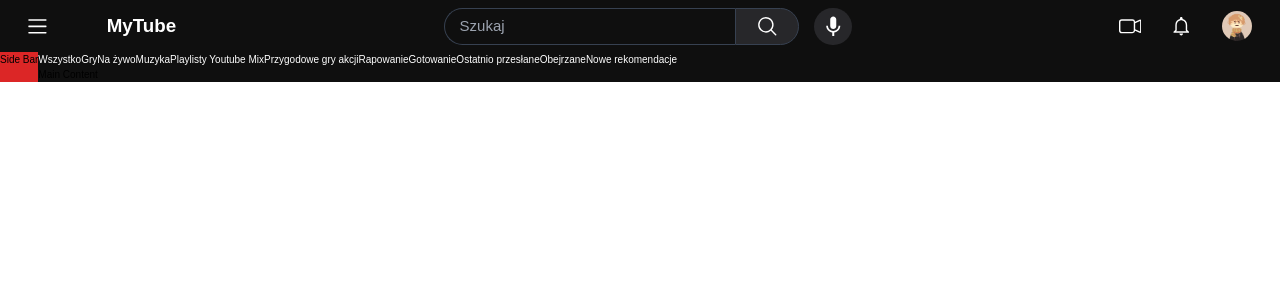
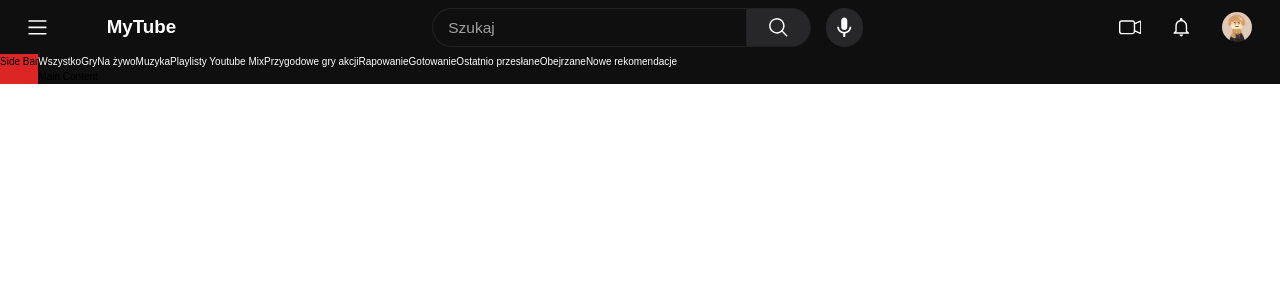
Before and after one commit to Biszku/Tailwind-My-Tube, a React (Vite) app: page / in a window 1280 px wide. Shown: the top 300 px of the page. Built offline with nearby package versions, Linux system fonts and the light colour scheme.

Commit message:
style: change seach bar style

```diff
--- a/src/components/header/searchContainer/searchContainer.tsx
+++ b/src/components/header/searchContainer/searchContainer.tsx
@@ -10,17 +10,17 @@ const SearchContainer = () => {
   const [searchText, setSearchText] = useState("");
   const inputRef = useRef<HTMLInputElement>(null);
   return (
-    <div className="w-1/3 flex items-center justify-end gap-6 text-white py-3">
+    <div className="w-[35.2%] flex items-center justify-end gap-6 text-white py-3">
       <div className="flex flex-1">
         <div
           className={`flex flex-1 items-center border-t border-b border-l  ${
-            isActive ? "border-blue-500 border-r" : "border-gray-700"
-          } rounded-l-full py-3 pl-6 pr-4 gap-1`}
+            isActive ? "border-blue-500 border-r" : "border-[#222]"
+          } rounded-l-full py-[0.7rem] pl-6 pr-4 gap-1`}
         >
           {isActive && <HiMagnifyingGlass className="text-3xl mr-4" />}
           <input
             ref={inputRef}
-            className="flex-1 outline-none text-2xl bg-transparent "
+            className="flex-1 outline-none text-[1.55rem]  bg-transparent placeholder:text-[#a0a0a0]"
             type="text"
             placeholder="Szukaj"
             value={searchText}
@@ -38,11 +38,11 @@ const SearchContainer = () => {
             }}
           />
           {!firstLoad && (
-            <FaKeyboard className="text-3xl hover:cursor-pointer" />
+            <FaKeyboard className="text-3xl text-[#a0a0a0] hover:cursor-pointer" />
           )}
           {searchText.length > 0 && (
             <IoMdClose
-              className="text-3xl hover:cursor-pointer"
+              className="text-3xl text-[#a0a0a0] hover:cursor-pointer"
               onClick={() => {
                 setSearchText("");
                 inputRef.current && inputRef.current.focus();
@@ -50,7 +50,7 @@ const SearchContainer = () => {
             />
           )}
         </div>
-        <div className="flex items-center bg-zinc-800 rounded-r-full px-8 hover:cursor-pointer border border-gray-700">
+        <div className="flex items-center bg-zinc-800 rounded-r-full px-8 hover:cursor-pointer border border-[#222]">
           <HiMagnifyingGlass className="text-4xl " />
         </div>
       </div>
```
